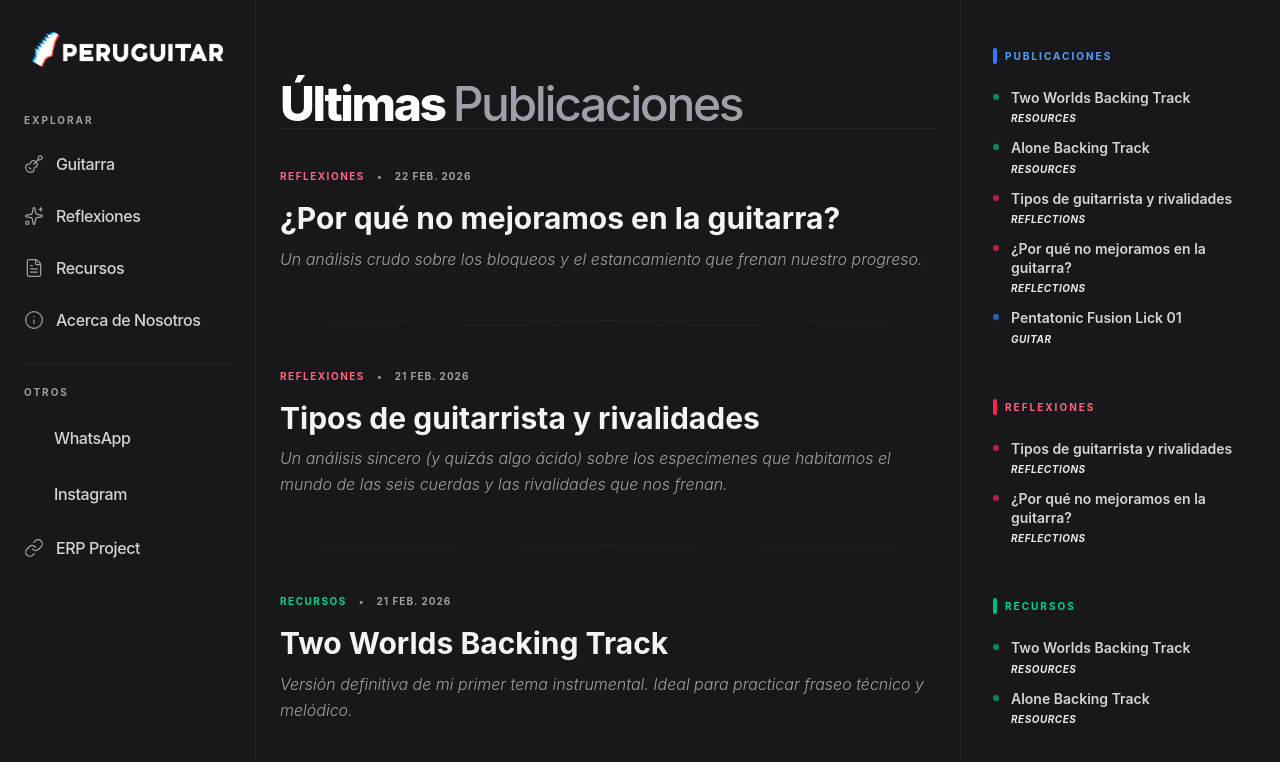
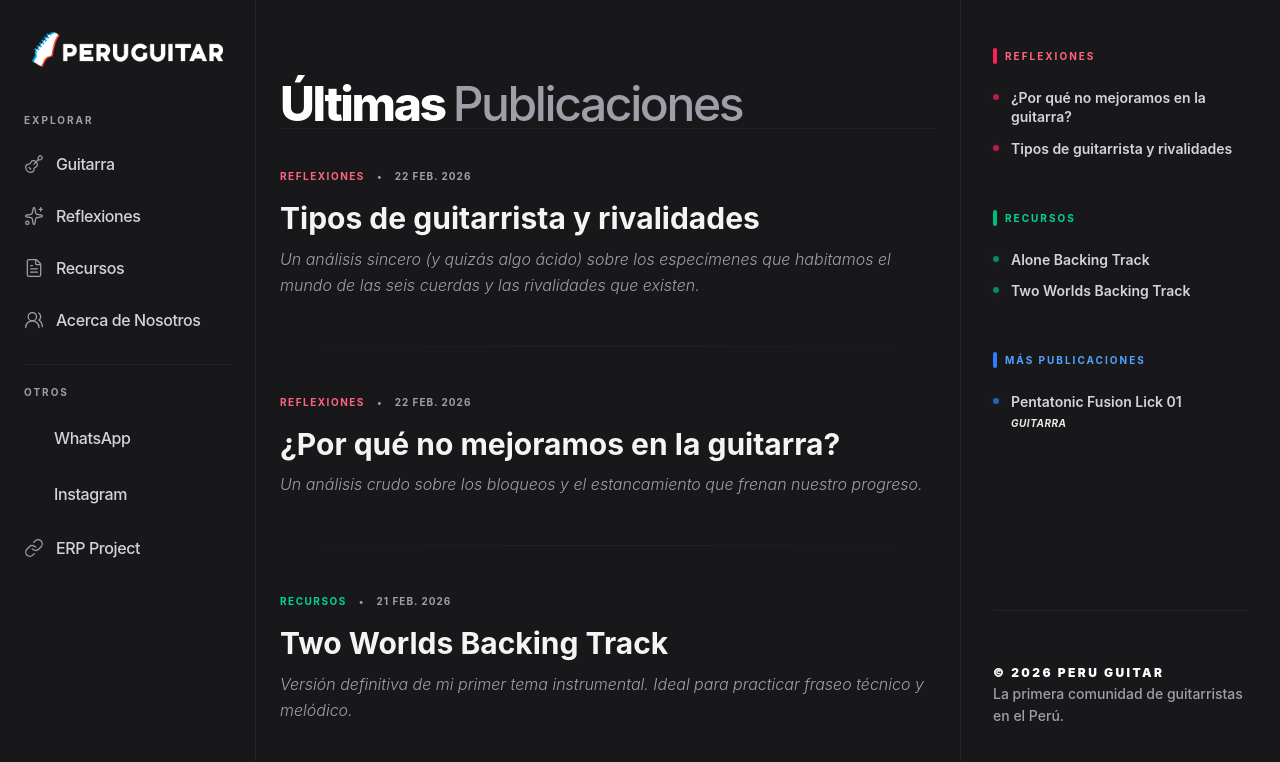
Before and after one commit to erp-project-dev/peruguitar, a Next.js app: page / in a window 1280 px wide. Shown: the top 762 px of the page. Built offline with nearby package versions, Linux system fonts and the light colour scheme; some icons are missing.

Commit message:
feat: update rightbar component

```diff
--- a/app/acerca-de-nosotros/page.tsx
+++ b/app/acerca-de-nosotros/page.tsx
@@ -23,7 +23,7 @@ export default function AcercaDeNosotros() {
           <h2 className="text-xl font-semibold mb-2">Lo que hacemos</h2>
 
           <p className="mb-4">
-            Básicamente somos un <strong>blog</strong> y nos ayudamos de la
+            Básicamente somos un <strong>blog</strong> y nos ayudamos de la{" "}
             <strong>IA</strong> para mejorar el contenido de este y complementar
             la información que entregamos a nuestra comunidad.
           </p>
--- a/app/components/Navbar/menu.tsx
+++ b/app/components/Navbar/menu.tsx
@@ -4,7 +4,7 @@ import {
   Guitar,
   Link,
   Sparkles,
-  Info,
+  Users2Icon,
 } from "lucide-react";
 import { SiInstagram, SiWhatsapp } from "@icons-pack/react-simple-icons";
 
@@ -65,7 +65,7 @@ export const MENU: MenuItem[] = [
   {
     name: "Acerca de Nosotros",
     href: `/acerca-de-nosotros`,
-    icon: <Info size={20} strokeWidth={1.5} />,
+    icon: <Users2Icon size={20} strokeWidth={1.5} />,
     position: "left",
     enabled: true,
   },
--- a/app/components/RightBar/RightBar.tsx
+++ b/app/components/RightBar/RightBar.tsx
@@ -1,53 +1,36 @@
+/* eslint-disable react-hooks/purity */
 import { useMemo } from "react";
 import { POSTS } from "../../content";
-
 import { CATEGORY_STYLES } from "@/shared/category";
-
 import { RightBarItem } from "./components/RightBarItem";
 import { RightBarFooter } from "./components/RightBarFooter";
 import { RightBarHeader } from "./components/RightBarHeader";
 
-const getRandom = (arr: typeof POSTS, count: number, cat?: string) => {
-  const f = cat ? arr.filter((a) => a.category === cat) : arr;
-  return [...f].sort(() => 0.5 - Math.random()).slice(0, count);
-};
-
 export function RightBar() {
   const data = useMemo(() => {
-    return {
-      others: getRandom(POSTS, 5),
-      resources: getRandom(POSTS, 5, "resources"),
-      reflections: getRandom(POSTS, 5, "reflections"),
-    };
+    const reflections = POSTS.filter((p) => p.category === "reflections")
+      .sort(() => 0.5 - Math.random())
+      .slice(0, 3);
+
+    const resources = POSTS.filter((p) => p.category === "resources")
+      .sort(() => 0.5 - Math.random())
+      .slice(0, 3);
+
+    const usedIds = new Set([...reflections, ...resources].map((p) => p.id));
+
+    const others = POSTS.filter((p) => !usedIds.has(p.id))
+      .sort(() => 0.5 - Math.random())
+      .slice(0, 5);
+
+    return { reflections, resources, others };
   }, []);
 
-  if (!data) {
-    return null;
-  }
+  if (!data) return null;
 
   return (
     <aside className="w-full h-full flex flex-col overflow-y-auto [ms-overflow-style:none] [scrollbar-width:none] [&::-webkit-scrollbar]:hidden">
       <div className="flex flex-col min-h-full px-8 pb-8">
         <div className="flex-1 space-y-12">
-          <section>
-            <RightBarHeader
-              title="Publicaciones"
-              color={CATEGORY_STYLES.guitar.color}
-              bgColor={CATEGORY_STYLES.guitar.bgColor}
-            />
-            <div className="space-y-1">
-              {data.others.map((post) => (
-                <RightBarItem
-                  key={post.id}
-                  title={post.title}
-                  href={`/${post.id}`}
-                  category={post.category}
-                  color={CATEGORY_STYLES[post.category].bgColor}
-                />
-              ))}
-            </div>
-          </section>
-
           <section>
             <RightBarHeader
               title={CATEGORY_STYLES.reflections.name}
@@ -60,7 +43,6 @@ export function RightBar() {
                   key={post.id}
                   title={post.title}
                   href={`/${post.id}`}
-                  category={post.category}
                   color={CATEGORY_STYLES.reflections.bgColor}
                 />
               ))}
@@ -79,8 +61,29 @@ export function RightBar() {
                   key={post.id}
                   title={post.title}
                   href={`/${post.id}`}
+                  color={CATEGORY_STYLES.resources.bgColor}
+                />
+              ))}
+            </div>
+          </section>
+
+          <section>
+            <RightBarHeader
+              title="Más Publicaciones"
+              color={CATEGORY_STYLES.guitar.color}
+              bgColor={CATEGORY_STYLES.guitar.bgColor}
+            />
+            <div className="space-y-1">
+              {data.others.map((post) => (
+                <RightBarItem
+                  key={post.id}
+                  title={post.title}
+                  href={`/${post.id}`}
                   category={post.category}
-                  color={CATEGORY_STYLES.resources.bgColor}
+                  color={
+                    CATEGORY_STYLES[post.category]?.bgColor ||
+                    CATEGORY_STYLES.guitar.bgColor
+                  }
                 />
               ))}
             </div>
--- a/app/components/RightBar/components/RightBarItem.tsx
+++ b/app/components/RightBar/components/RightBarItem.tsx
@@ -1,9 +1,12 @@
 import Link from "next/link";
+
+import { POST_CATEGORIES } from "@/content/categories";
+import { PostCategory } from "@/content/types";
 
 interface RightBarItemProps {
   title: string;
   href?: string;
-  category?: string;
+  category?: PostCategory;
   color?: string;
 }
 
@@ -27,7 +30,7 @@ export function RightBarItem({
 
         {category && (
           <span className="text-[10px] italic text-white font-bold mt-1 uppercase tracking-wider opacity-90">
-            {category}
+            {POST_CATEGORIES[category].name}
           </span>
         )}
       </div>
--- a/app/content/posts/05-tipos-de-guitarrista.tsx
+++ b/app/content/posts/05-tipos-de-guitarrista.tsx
@@ -5,9 +5,9 @@ export const tiposDeGuitarrista: Post = {
   id: "tipos-de-guitarristas-y-rivalidades",
   title: "Tipos de guitarrista y rivalidades",
   description:
-    "Un análisis sincero (y quizás algo ácido) sobre los especímenes que habitamos el mundo de las seis cuerdas y las rivalidades que nos frenan.",
+    "Un análisis sincero (y quizás algo ácido) sobre los especímenes que habitamos el mundo de las seis cuerdas y las rivalidades que existen.",
   category: PostCategory.Reflections,
-  date: new Date("2026-02-21T00:00:01"),
+  date: new Date("2026-02-22T00:00:01"),
   author: PostAuthor.ErpProject,
   content: () => (
     <>
```
